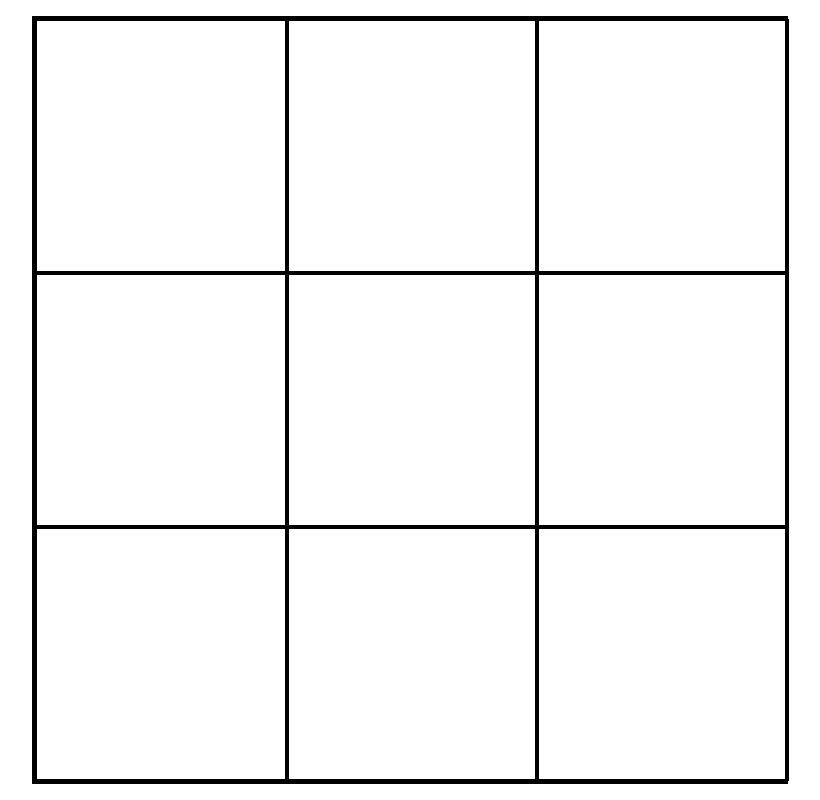
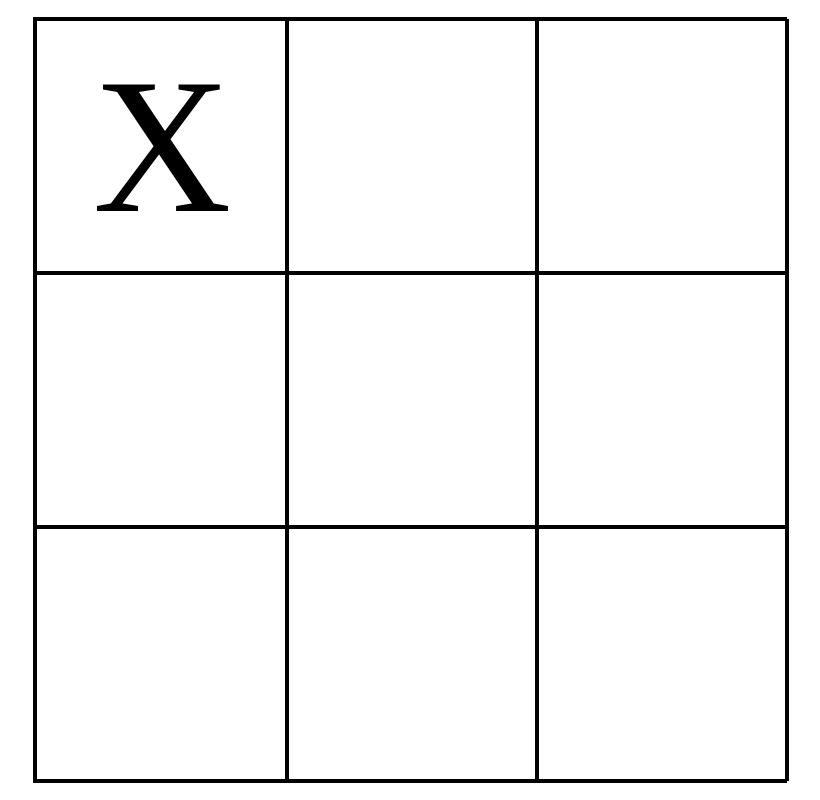
Before and after one commit to jelenji/tic-tac-toe, a plain HTML site: page index.html in a window 1280 px wide. Both pictures are taken after a click on the element 392 px from the left and 146 px from the top of the page. Shown: the whole page, without its empty margins (230-1050 px from the left). Drawn offline with Linux system fonts and the light colour scheme.

Commit message:
initial gameboard display

```diff
--- a/app.js
+++ b/app.js
@@ -1,18 +1,59 @@
 const gameBoard = (() => {
-  let board = [
-    ["", "", ""],
-    ["", "", ""],
-    ["", "", ""],
-  ];
+  let board = ["", "", "", "", "", "", "", "", ""];
+  let xTurn = true;
+  let oTurn = false;
 
-  const resetBoard = (board = [
-    ["", "", ""],
-    ["", "", ""],
-    ["", "", ""],
-  ]);
+  const resetBoard = (board = ["", "", "", "", "", "", "", "", ""]);
 
-  const move = (a, b, symbol) => {
-    board[a][b] = symbol;
+  const changeTurn = () => {
+    xTurn = xTurn == true ? false : true;
+    oTurn = oTurn == true ? false : true;
+    console.log("xturn" + xTurn);
   };
 
+  const move = (a) => {
+    if (board[a] === "") {
+      board[a] = xTurn === true ? "X" : "O";
+      changeTurn();
+      console.log(board);
+    }
+  };
+
+  return { board, move };
 })();
+
+squares = document.querySelectorAll(".square");
+
+squares.forEach((square) => {
+  square.addEventListener("click", (e) => {
+    index = e.target.id;
+    gameBoard.move(index);
+    displayBoard();
+  });
+});
+
+function resetBoard() {
+  squares.forEach((square) => {
+    square.textContent = "";
+  });
+}
+
+function displayBoard() {
+  resetBoard();
+  let counter = 0,
+    element,
+    symbol;
+
+  squares.forEach((square) => {
+    if (gameBoard.board[counter] === "") {
+      counter++;
+    } else {
+      symbol = gameBoard.board[counter];
+      element = document.createElement("div");
+      element.classList.add("symbol");
+      element.textContent = symbol;
+      square.appendChild(element);
+      counter++;
+    }
+  });
+}
--- a/style.css
+++ b/style.css
@@ -11,10 +11,18 @@
 }
 
 .square{
-    width: 250px;
-    height: 250px;
+    min-width: 250px;
+    min-height: 250px;
     border: 2px solid black;
     cursor: pointer;
+    display: flex;
+    justify-content: center;
+    align-items: center;
+}
+
+.symbol{
+    font-size: 12em;
+    user-select: none;
 }
 
 .board{
@@ -22,6 +30,23 @@
     grid-template-columns: 250px 250px 250px;
     justify-content: center;
     align-items: center;
-    border: 3px solid black;
+    border: 2px solid black;
+
 
 }
+
+.top{
+    border-top: 0;
+}
+
+.left{
+    border-left: 0;
+}
+
+.right{
+    border-right: 0;
+}
+
+.bottom{
+    border-bottom: 0;
+}
```
